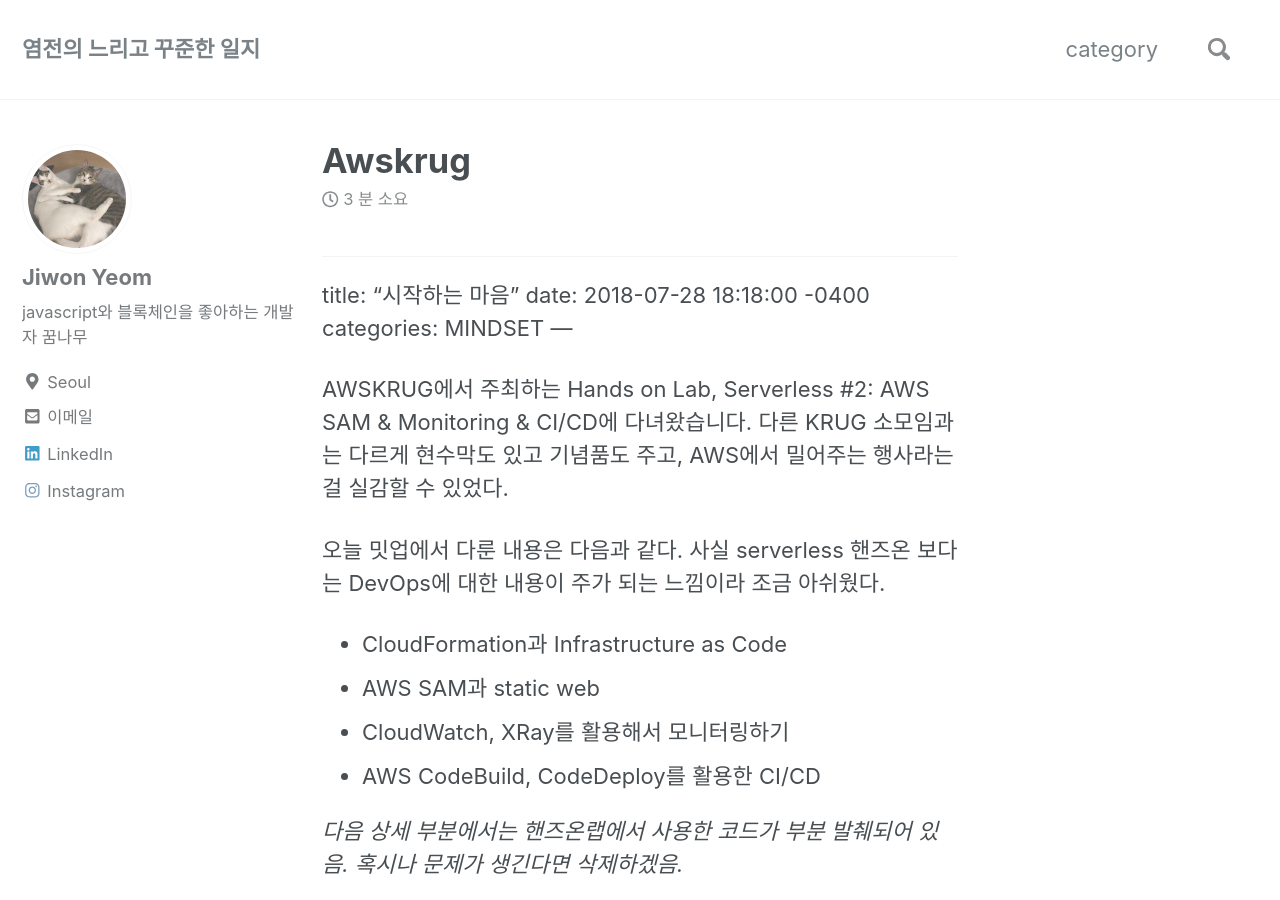
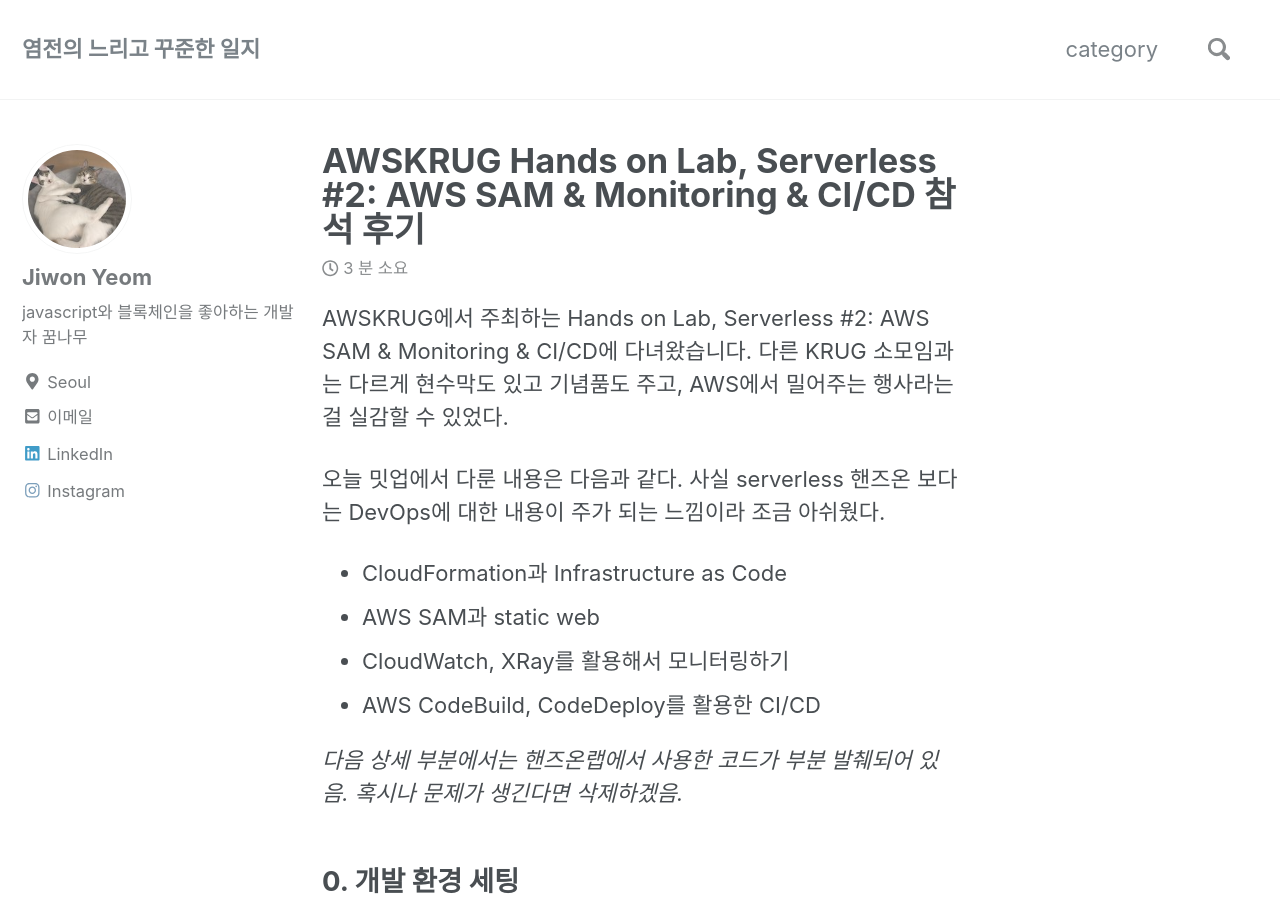
Before and after one commit to yjw113080/jiwony.github.io, a Jekyll site: the page built from _posts/2018-07-28-AWSKRUG.md, in a window 1280 px wide and 900 px high. Built offline with Jekyll 4.4.1, drawn with Linux system fonts in a browser that asks for light colours; nearby versions of some CDN libraries; comment, search, counter and statistics services are not loaded; some of the changed text lies outside the part shown.

Commit message:
posts modified

```diff
--- a/_posts/2018-07-28-AWSKRUG.md
+++ b/_posts/2018-07-28-AWSKRUG.md
@@ -1,6 +1,5 @@
-
 ---
-title: "시작하는 마음"
+title: "AWSKRUG Hands on Lab, Serverless #2: AWS SAM & Monitoring & CI/CD 참석 후기"
 date: 2018-07-28 18:18:00 -0400
 categories: MINDSET
 ---
@@ -24,7 +23,7 @@ _다음 상세 부분에서는 핸즈온랩에서 사용한 코드가 부분 발
 
 
 ## 1. CloudFormation과 Infrastructure as a Code
-운영 업무를 하는 나한테 devops는 가깝지만 정말 먼 이야기다. IaC 툴로도 Terraform 정도만 들어봤지 CloudFormation은 초면이었다~~뎁알못~~.
+운영 업무를 하는 나한테 devops는 가깝지만 정말 먼 이야기다. IaC 툴로도 Terraform 정도만 들어봤지 CloudFormation은 초면이었다 ~~뎁알못~~.
 
 CloudFormation을 이번에 써보면서 감동 받은 게, JSON과 YAML로 매우 직관적이게 AWS 자원들을 프로비저닝할 수 있다는 것. 그리고 AWS가 너무너무 좋은 게, 프로비저닝 케이스에 대한 샘플, 유즈케이스 등등이 상세히 잘 문서화되어 있다는 점이다~~우리 회사와 대단히 비교되는 지점~~필요한 정보가 있다면 멀리서 헤매지 말고 여기서 찾아보면 어지간하면 나올 듯함. repo가 무려 317개 있다. [Amazon Web Services - Labs · GitHub](https://github.com/awslabs)
 
--- a/_posts/2018-07-28-the-first-mindset.md
+++ b/_posts/2018-07-28-the-first-mindset.md
@@ -1,11 +1,7 @@
 ---
 title: "시작하는 마음"
 date: 2018-07-28 18:18:00 -0400
-<<<<<<< HEAD
 categories: MINDSET
-=======
-categories: THE MINDSET
->>>>>>> Create 2018-07-28-the-first-mindset.md
 ---
 
 1.
```
Also changed, not shown: _posts/2018-07-30.md (+1 -1 lines).
